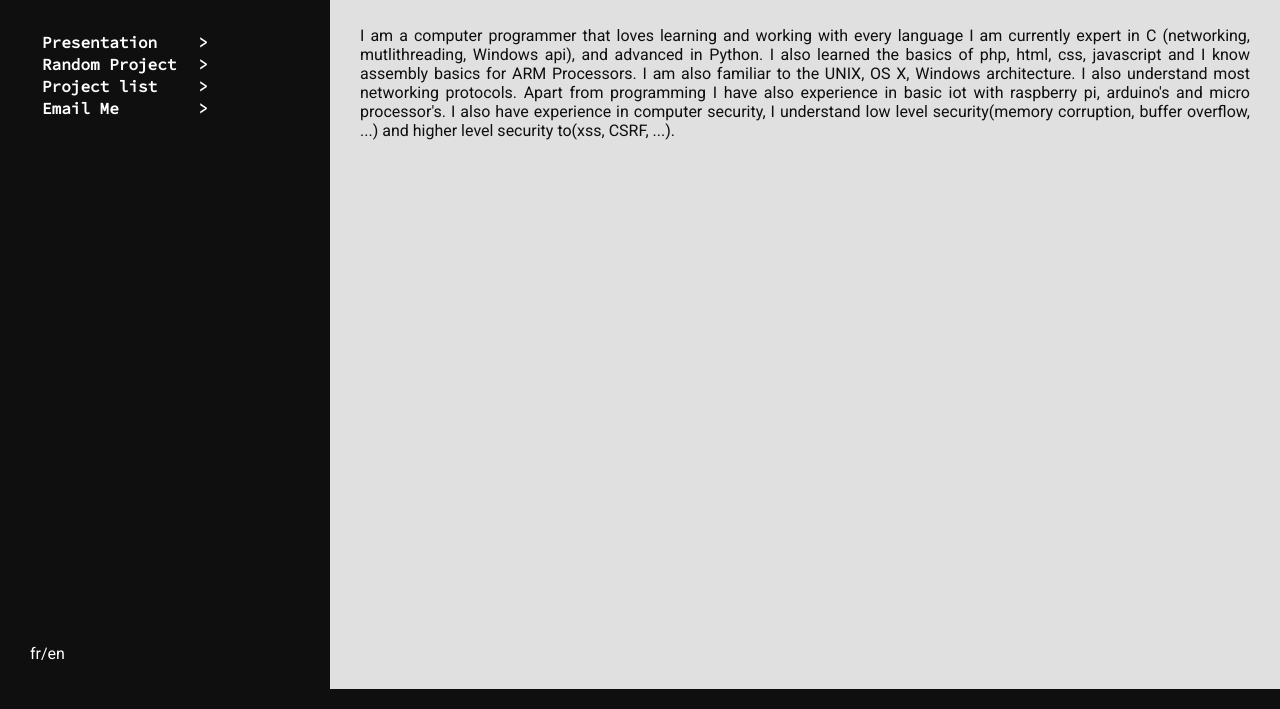
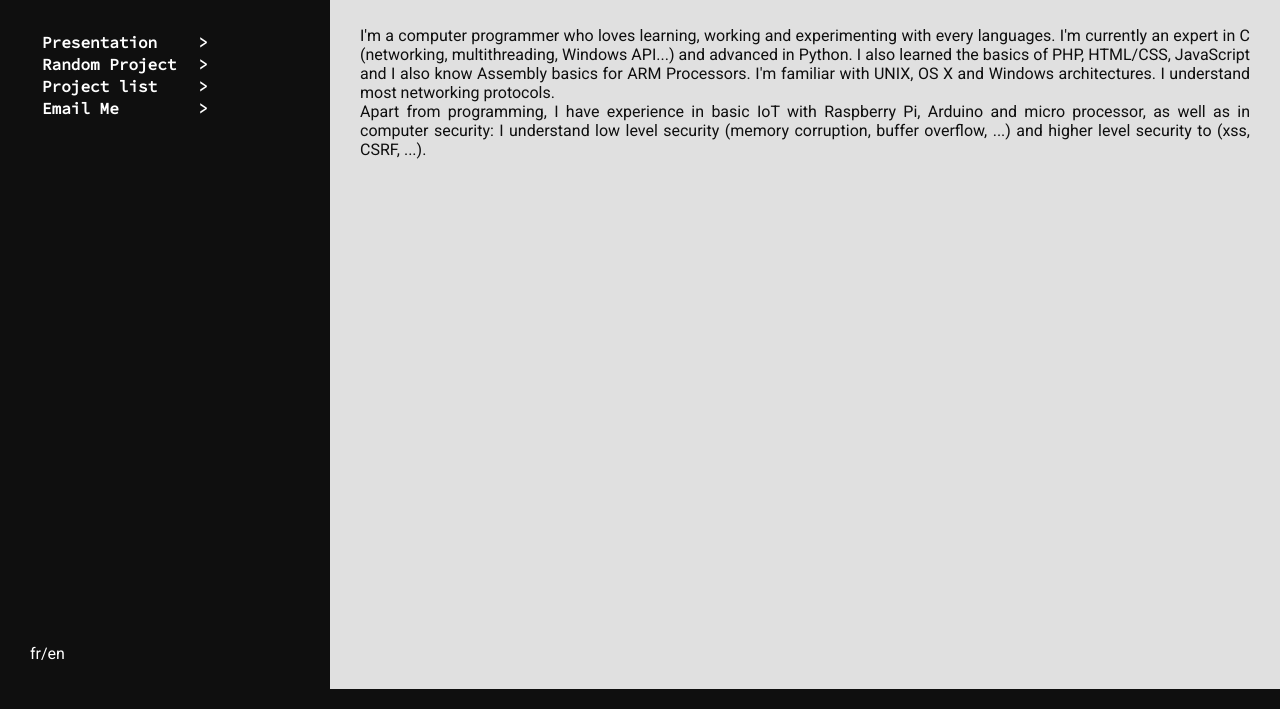
Before and after one commit to p4p1/p4p1.github.io, a plain HTML site: page index.html in a window 1280 px wide. Shown: the part 111-820 px from the top of the page. Drawn offline with nearby package versions, Linux system fonts and the light colour scheme.

Commit message:
Update index.html

```diff
--- a/index.html
+++ b/index.html
@@ -58,7 +58,7 @@
 
         <div id="box">
             <div id="box_content">
-                <h2>Hello, my name is Leo Smith</h2><br /><p>I am a computer programmer that loves learning and working with every language I am currently expert in C (networking, mutlithreading, Windows api), and advanced in Python. I also learned the basics of php, html, css, javascript and I know assembly basics for ARM Processors. I am also familiar to the UNIX, OS X, Windows architecture. I also understand most networking protocols. Apart from programming I have also experience in basic iot with raspberry pi, arduino's and micro processor's. I also have experience in computer security, I understand low level security(memory corruption, buffer overflow, ...) and higher level security to(xss, CSRF, ...).</p>
+                <h2>Hello, my name is Leo Smith</h2><br /><p>I'm a computer programmer who loves learning, working and experimenting with every languages. I'm currently an expert in C (networking, multithreading, Windows API...) and advanced in Python. I also learned the basics of PHP, HTML/CSS, JavaScript and I also know Assembly basics for ARM Processors. I'm familiar with UNIX, OS X and Windows architectures. I understand most networking protocols.<br /> Apart from programming, I have experience in basic IoT with Raspberry Pi, Arduino and micro processor, as well as in computer security: I understand low level security (memory corruption, buffer overflow, ...) and higher level security to (xss, CSRF, ...).</p>
             </div>
         </div>
 
```
